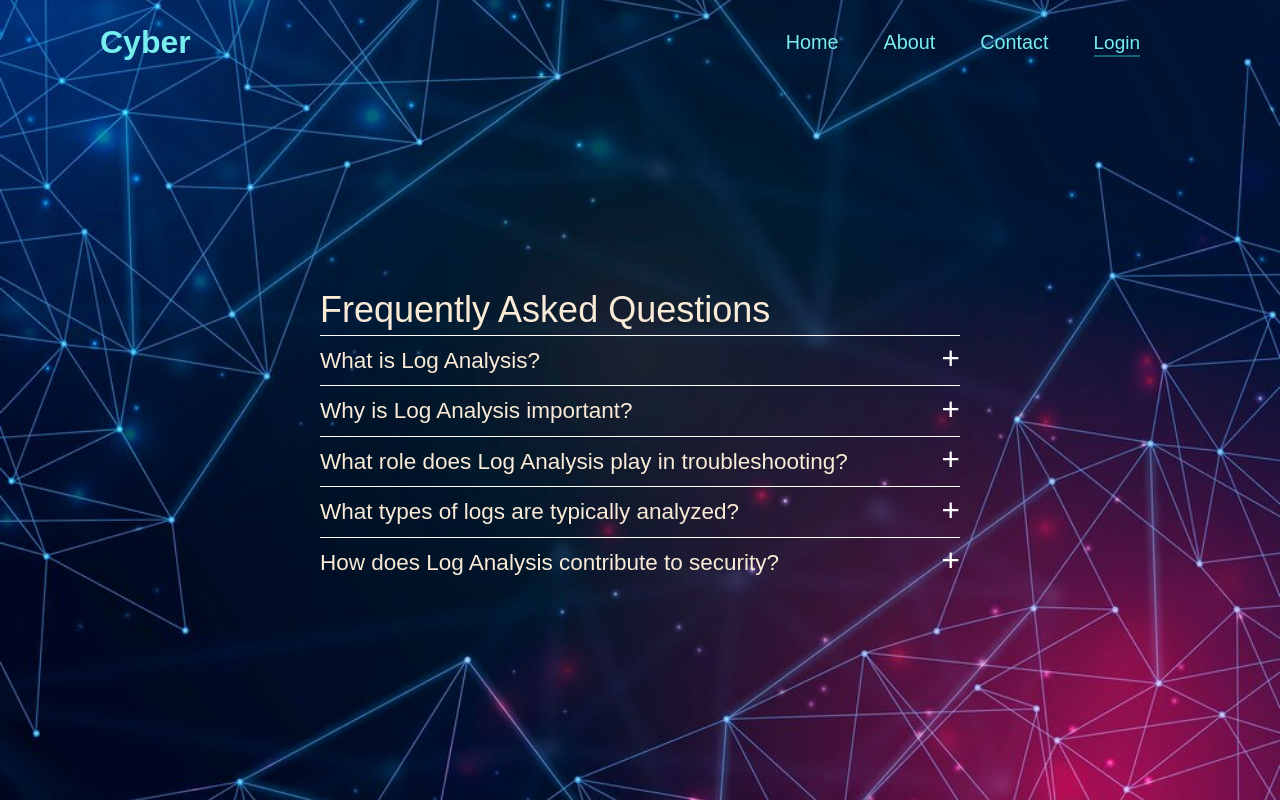
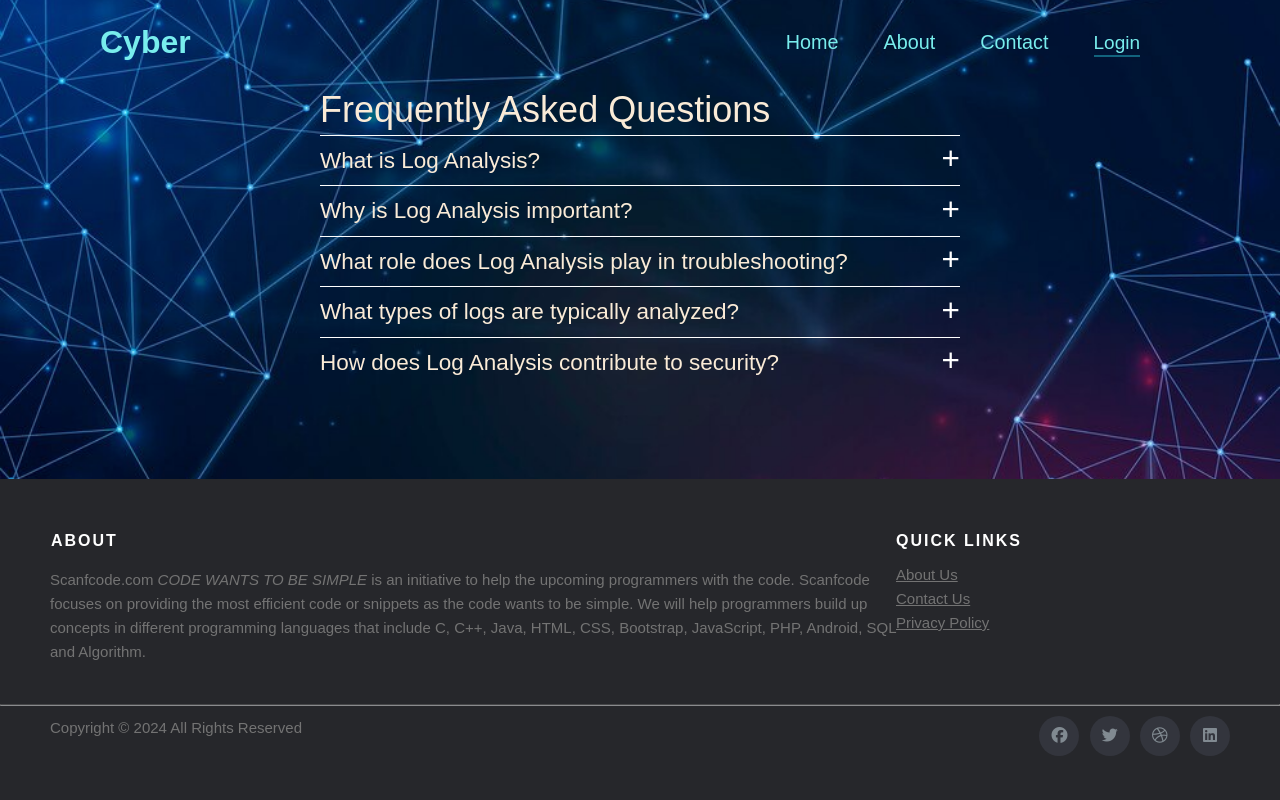
Before and after one commit to rags7505/PS, a PHP site: page /about.html in a window 1280 px wide. Run offline with PHP 8.4, Linux system fonts and the light colour scheme; some libraries are stand-ins or nearby versions.

Commit message:
new file added

```diff
--- a/about.html
+++ b/about.html
@@ -14,6 +14,7 @@
       src="https://kit.fontawesome.com/bac43738cb.js"
       crossorigin="anonymous"
     ></script>
+    <link rel="stylesheet" href="https://cdnjs.cloudflare.com/ajax/libs/font-awesome/5.15.2/css/all.min.css" />
     <style>
       html,
       .root {
@@ -29,6 +30,8 @@
         line-height: 1.4;
         padding: 0;
         margin: 0;
+        position: relative;
+        padding-bottom: 400px;
       }
       section {
         padding-top: 4rem;
@@ -90,6 +93,257 @@
         margin: 0 0 1rem;
         padding-top: 1rem;
       }
+    .site-footer {
+      background-color: #26272b;
+      padding: 45px 0 20px;
+      font-size: 15px;
+      line-height: 24px;
+      color: #737373;
+      position: absolute;
+      bottom: 0;
+      width: 100%;
+    }
+
+    .site-footer hr {
+      border-top-color: #bbb;
+      opacity: 0.5;
+    }
+
+    .site-footer hr.small {
+      margin: 20px 0;
+    }
+
+    .site-footer h6 {
+      color: #fff;
+      font-size: 16px;
+      text-transform: uppercase;
+      margin-top: 5px;
+      letter-spacing: 2px;
+    }
+
+    .site-footer a {
+      color: #737373;
+    }
+
+    .site-footer a:hover {
+      color: #3366cc;
+      text-decoration: none;
+    }
+
+    .footer-links {
+      padding-left: 0;
+      list-style: none;
+    }
+
+    .footer-links li {
+      display: block;
+    }
+
+    .footer-links a {
+      color: #737373;
+    }
+
+    .footer-links a:active,
+    .footer-links a:focus,
+    .footer-links a:hover {
+      color: #3366cc;
+      text-decoration: none;
+    }
+
+    .footer-links.inline li {
+      display: inline-block;
+    }
+
+    .site-footer .social-icons {
+      text-align: right;
+    }
+
+    .site-footer .social-icons a {
+      width: 40px;
+      height: 40px;
+      line-height: 40px;
+      margin-left: 6px;
+      margin-right: 0;
+      border-radius: 100%;
+      background-color: #33353d;
+    }
+
+    .site-footer .col-md-6 {
+  text-align: left;
+  /* Additional margin for moving the About section towards the right */
+  margin-left: 50px;
+}
+.site-footer .col-md-6 h6 {
+  margin-bottom: 15px;
+  text-align: left; /* Align the header to the left */
+  margin-left: 01px;
+}
+
+/* Updated CSS for Quick Links (without Categories) */
+.site-footer .row {
+  display: flex;
+  justify-content: space-between;
+}
+
+.site-footer .col-md-6 h6 {
+  margin-bottom: 15px;
+}
+
+.site-footer .col-md-6 ul.footer-links {
+  padding-left: 0;
+  list-style: none;
+}
+
+.site-footer .col-md-6 ul.footer-links li {
+  display: block;
+}
+
+.site-footer .col-md-6 ul.footer-links a {
+  color: #737373;
+}
+
+.site-footer .col-md-6 ul.footer-links a:active,
+.site-footer .col-md-6 ul.footer-links a:focus,
+.site-footer .col-md-6 ul.footer-links a:hover {
+  color: #3366cc;
+  text-decoration: none;
+}
+
+/* Additional CSS for Spacing */
+.site-footer .row {
+  display: flex;
+  justify-content: space-between;
+  margin-bottom: 20px;
+}
+
+.site-footer .col-md-4 {
+  flex: 0 0 30%; /* Adjust the width as needed */
+}
+
+.site-footer h6 {
+  margin-bottom: 10px;
+}
+
+.site-footer p {
+  margin-bottom: 20px;
+}
+
+.site-footer .footer-links {
+  padding-left: 0;
+  list-style: none;
+}
+
+.site-footer .footer-links li {
+  display: block;
+}
+
+.site-footer .footer-links a {
+  color: #737373;
+}
+
+.site-footer .footer-links a:active,
+.site-footer .footer-links a:focus,
+.site-footer .footer-links a:hover {
+  color: #3366cc;
+  text-decoration: none;
+}
+
+
+    .copyright-text {
+      text-align: left;
+      margin-top: 10px;
+      margin-left: 50px;
+    }
+
+    @media (max-width: 991px) {
+      .site-footer [class^="col-"] {
+        margin-bottom: 30px;
+      }
+    }
+
+    @media (max-width: 767px) {
+    .site-footer {
+      padding-bottom: 0;
+    }
+    .site-footer .copyright-text,
+      .site-footer .social-icons {
+        text-align: center;
+      }
+    }
+
+    .social-icons {
+      padding-right: 50px;
+      margin-bottom: 0;
+      list-style: none;
+    }
+
+    .social-icons li {
+      display: inline-block;
+      margin-bottom: 4px;
+    }
+
+    .social-icons li.title {
+      margin-right: 15px;
+      text-transform: uppercase;
+      color: #96a2b2;
+      font-weight: 700;
+      font-size: 13px;
+    }
+
+    .social-icons a {
+      background-color: #eceeef;
+      color: #818a91;
+      font-size: 16px;
+      display: inline-block;
+      line-height: 44px;
+      width: 44px;
+      height: 44px;
+      text-align: center;
+      margin-top: 10px;
+      margin-left: 30px;
+      border-radius: 100%;
+      -webkit-transition: all 0.2s linear;
+      -o-transition: all 0.2s linear;
+      transition: all 0.2s linear;
+    }
+
+    .social-icons a:active,
+    .social-icons a:focus,
+    .social-icons a:hover {
+      color: #fff;
+      background-color: #29aafe;
+    }
+
+    .social-icons.size-sm a {
+      line-height: 34px;
+      height: 34px;
+      width: 34px;
+      font-size: 14px;
+    }
+
+    .social-icons a.facebook:hover {
+      background-color: #3b5998;
+    }
+
+    .social-icons a.twitter:hover {
+      background-color: #00aced;
+    }
+
+    .social-icons a.linkedin:hover {
+      background-color: #007bb6;
+    }
+
+    .social-icons a.dribbble:hover {
+      background-color: #ea4c89;
+    }
+
+    @media (max-width: 767px) {
+      .social-icons li.title {
+        display: block;
+        margin-right: 0;
+        font-weight: 600;
+      }
+    }
     </style>
 </head>
 <body>
@@ -135,6 +389,51 @@
         </p>
       </details>
     </section>
+      <!-- Site footer -->
+      <!-- Updated Footer Section -->
+<footer class="site-footer">
+  <div class="container">
+    <div class="row">
+      <div class="col-md-6">
+        <!-- About Section -->
+        <h6>About</h6>
+        <p class="text-justify">Scanfcode.com <i>CODE WANTS TO BE SIMPLE </i> is an initiative to help the upcoming programmers with the code. Scanfcode focuses on providing the most efficient code or snippets as the code wants to be simple. We will help programmers build up concepts in different programming languages that include C, C++, Java, HTML, CSS, Bootstrap, JavaScript, PHP, Android, SQL and Algorithm.</p>
+      </div>
+
+      <div class="col-md-4">
+        <!-- Quick Links Section -->
+        <h6>Quick Links</h6>
+        <ul class="footer-links">
+          <li><a href="http://scanfcode.com/about/">About Us</a></li>
+          <li><a href="http://scanfcode.com/contact/">Contact Us</a></li>
+          <li><a href="http://scanfcode.com/privacy-policy/">Privacy Policy</a></li>
+        </ul>
+      </div>
+    </div>
+    <hr>
+  </div>
+
+  <div class="container">
+    <div class="row">
+      <div class="col-md-8 col-sm-6 col-xs-12">
+        <!-- Copyright Text -->
+        <p class="copyright-text">Copyright &copy; 2024 All Rights Reserved
+        </p>
+      </div>
+
+      <div class="col-md-4 col-sm-6 col-xs-12">
+        <!-- Social Icons Section -->
+        <ul class="social-icons">
+          <li><a class="facebook" href="#"><i class="fa fa-facebook"></i></a></li>
+          <li><a class="twitter" href="#"><i class="fa fa-twitter"></i></a></li>
+          <li><a class="dribbble" href="#"><i class="fa fa-dribbble"></i></a></li>
+          <li><a class="linkedin" href="#"><i class="fa fa-linkedin"></i></a></li>
+        </ul>
+      </div>
+    </div>
+  </div>
+</footer>
+
     <script>
       document.addEventListener("DOMContentLoaded", function () {
         const accordions = document.querySelectorAll(".accordion");
--- a/contactUs.css
+++ b/contactUs.css
@@ -16,14 +16,15 @@
 .custom-shape-divider-top-1707374832 svg {
     position: relative;
     display: block;
-    width: calc(129% + 1.3px);
-    height: 101px;
+    width: calc(115% + 1.3px);
+    height: 192px;
     transform: rotateY(180deg);
 }
 
 .custom-shape-divider-top-1707374832 .shape-fill {
     fill: #b7ffe8;
 }
+
 body{
     font-family: 'Outfit';
     background: #fff;
@@ -103,6 +104,7 @@ body{
         display: none;
     }
 }
+
 /*form{
     background: #fff;
     display: flex;
--- a/web.html
+++ b/web.html
@@ -13,14 +13,12 @@
 <body>
     <section class="header">
         <nav>
-            <a href=""><img src="IMAGES/logo21.png" alt=""></a> //LOGO INSERT
+            <a href=""><img src="IMAGES/logo21.png" alt=""></a>
             <div class="nav-links" id="navLinks">
                <i class="fa fa-times"></i onclick="hideMenu()"></i>
                 <ul>
                     <li><a href="web.html">HOME</a></li>
-                    <li><a href="">ABOUT</a></li>
-                    <!--<li><a href="">BLOG</a></li>-->
-                    <li><a href="">SERVICES</a></li>
+                    <li><a href="about.html">ABOUT</a></li>
                     <li><a href="contactUs.html">CONTACT</a></li>
                     <li><a href="login.html">LOGIN</a></li>
                 </ul>
```
Also changed, not shown: contactUs.html (+11 -0 lines), contactUs2.css (added, +289 -0 lines).
